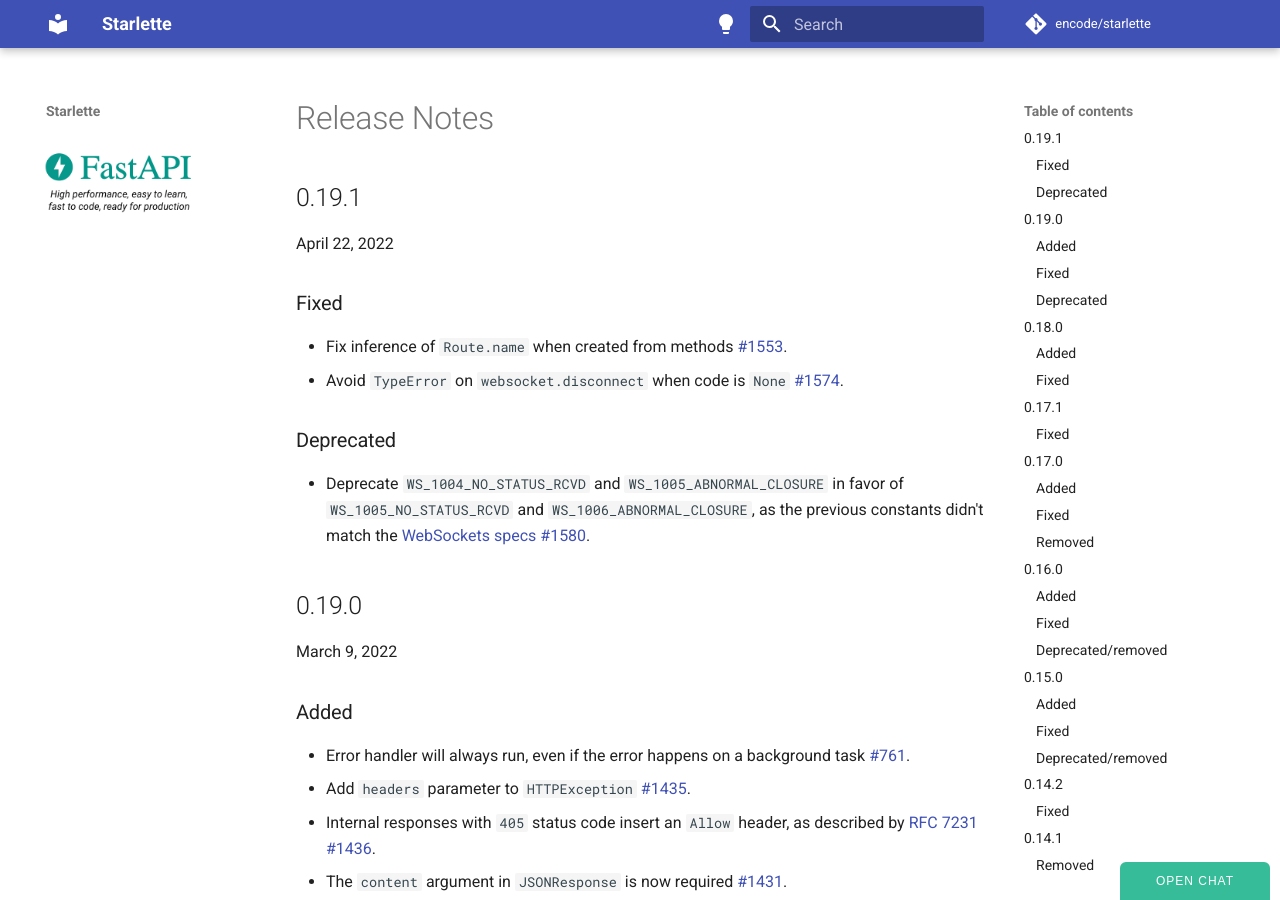
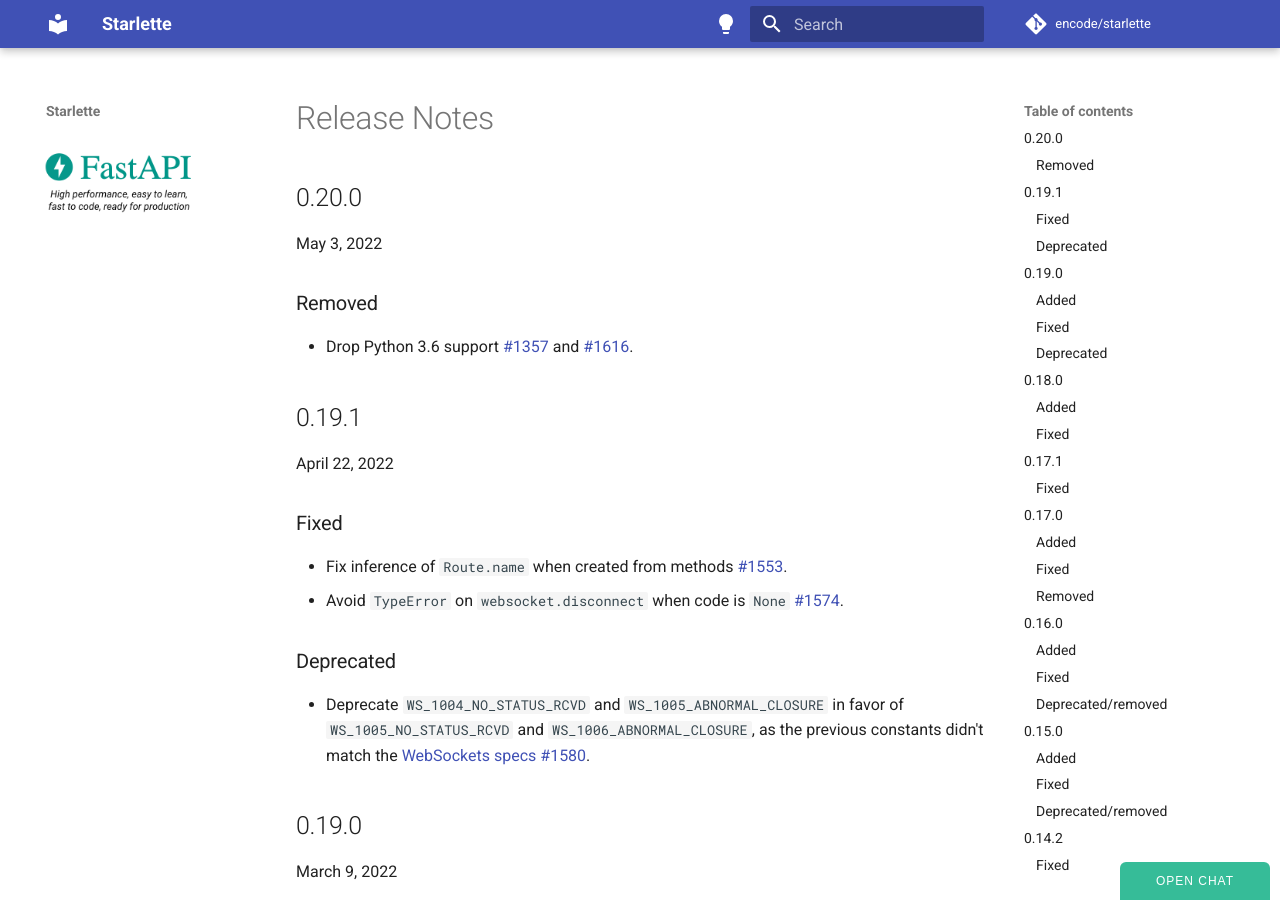
Before and after one commit to azurelotus0926/starlette, an MkDocs documentation site: the page built from docs/release-notes.md, in a window 1280 px wide and 900 px high. Built offline with MkDocs 1.6.1 and Material for MkDocs 9.7.7, drawn with Linux system fonts in a browser that asks for light colours; comment, search, counter and statistics services are not loaded.

Commit message:
Version 0.20.0 (#1600)
* Version 0.20.0

* Add the __version__

* Update docs/release-notes.md

* Update release-notes.md

* Update docs/release-notes.md

```diff
--- a/docs/release-notes.md
+++ b/docs/release-notes.md
@@ -1,3 +1,11 @@
+## 0.20.0
+
+May 3, 2022
+
+### Removed
+* Drop Python 3.6 support [#1357](https://github.com/encode/starlette/pull/1357) and [#1616](https://github.com/encode/starlette/pull/1616).
+
+
 ## 0.19.1
 
 April 22, 2022
--- a/starlette/__init__.py
+++ b/starlette/__init__.py
@@ -1 +1 @@
-__version__ = "0.19.1"
+__version__ = "0.20.0"
```
